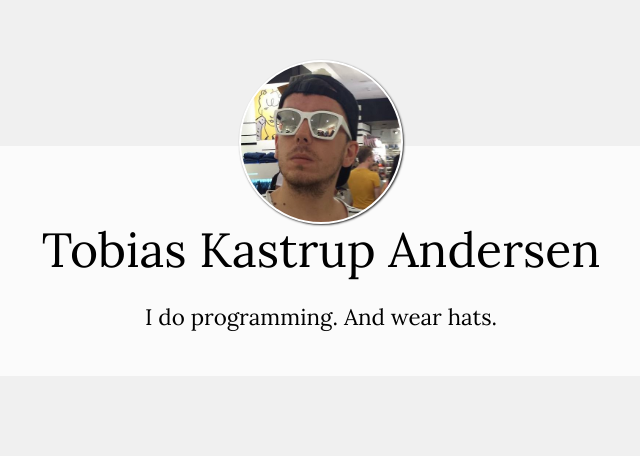
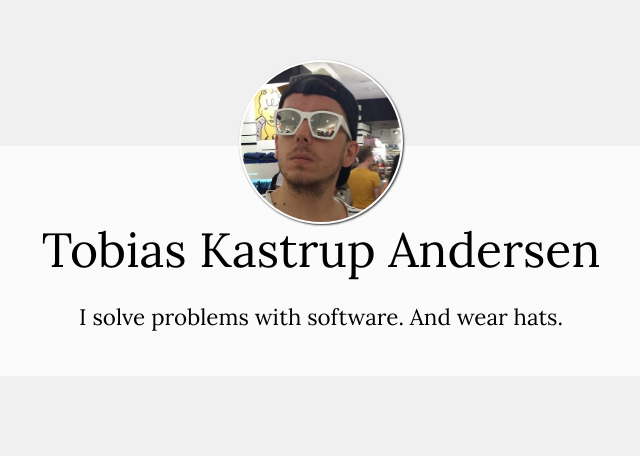
Before and after one commit to lufthavn/CodeByKastrup, a website: page index.html in a window 1280 px wide. Shown: the part 344-800 px from the top of the page, without its empty margins (319-959 px from the left). Drawn offline with nearby package versions, Linux system fonts and the light colour scheme.

Commit message:
More pretentious hook

```diff
--- a/index.html
+++ b/index.html
@@ -27,7 +27,7 @@
 		<div class="name">
 			<img class="me" src="assets/Sunglasses.jpg"/>
 			<h1>Tobias Kastrup Andersen</h1>
-			<p>I do programming. And wear hats.</p>
+			<p>I solve problems with software. And wear hats.</p>
 		</div>
 	</div>
 	<div class="content-container">
```
